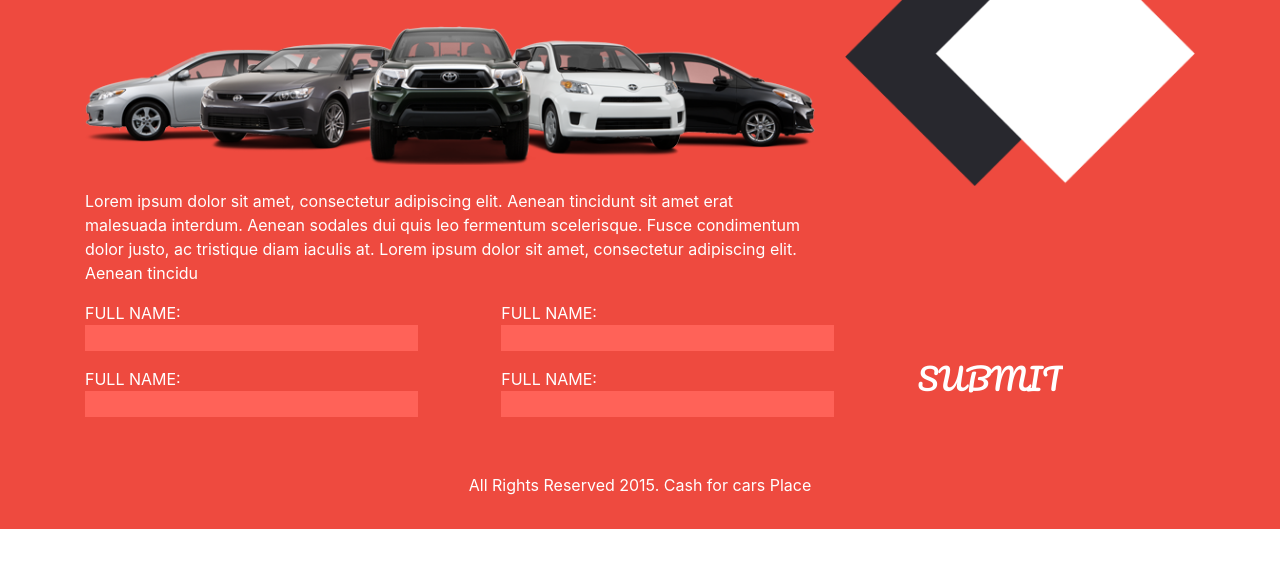
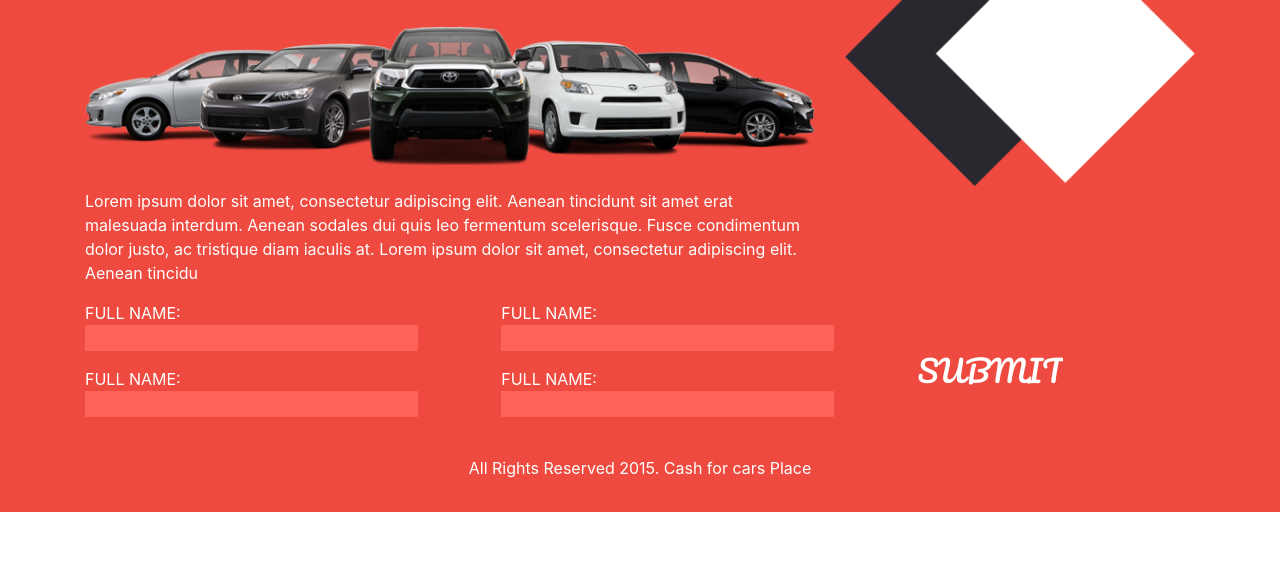
Before and after one commit to Adnan0061/responsive-cash-for-car-place, a plain HTML site: page contact.html in a window 1280 px wide. Shown: the part 216-784 px from the top of the page. Drawn offline with nearby package versions, Linux system fonts and the light colour scheme.

Commit message:
Update contact.css

```diff
--- a/css/contact.css
+++ b/css/contact.css
@@ -309,7 +309,7 @@ footer {
 	}
 	input[type="submit"] {
 		margin: 0;
-		padding: 20% 0;
+		padding: 17% 0;
 	    display: block;
 	}
 }
```
